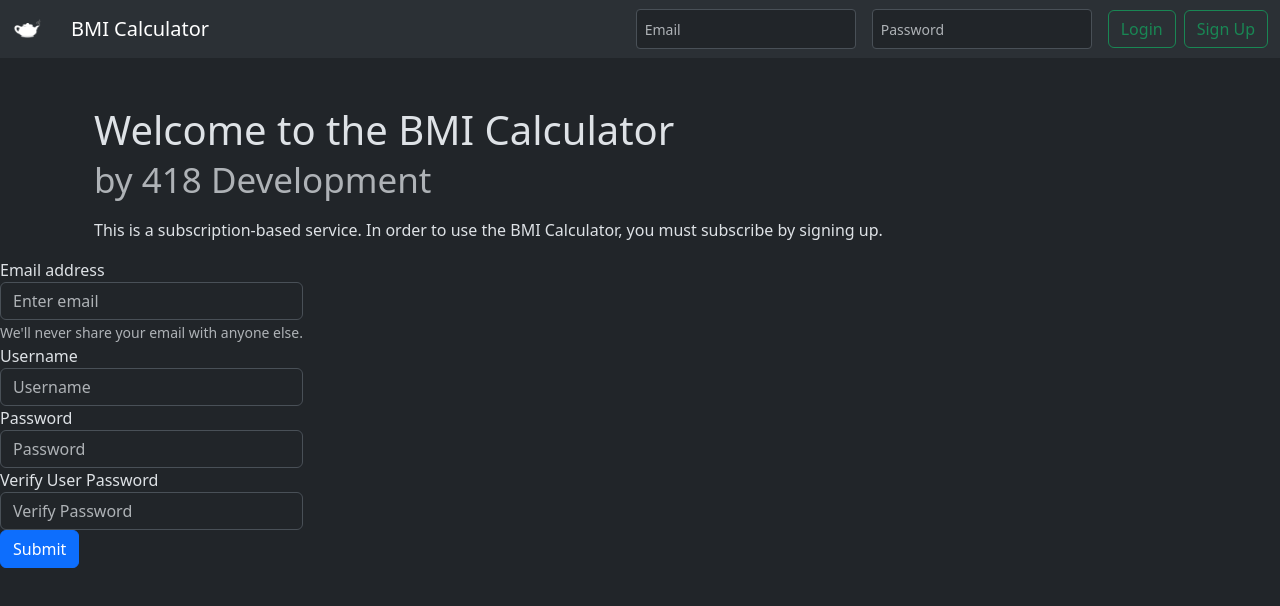
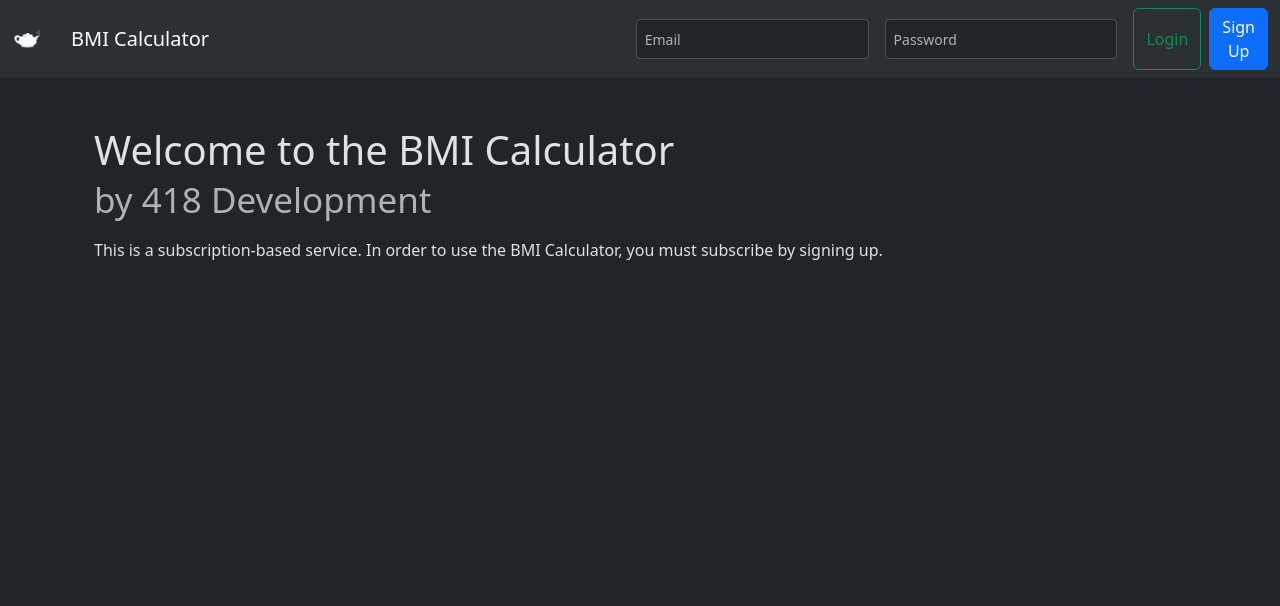
Before and after one commit to 418-Development/frontend, a React (Vite) app: page / in a window 1280 px wide. Shown: the top 606 px of the page. Built offline with nearby package versions, Linux system fonts and the light colour scheme.

Commit message:
Fixed Validation of User password and activation of modal dialog

```diff
--- a/src/components/Navigation.tsx
+++ b/src/components/Navigation.tsx
@@ -86,9 +86,9 @@ function Navigation({ isAuthenticated, onLogin, onSignUp, onSignOut }: Props) {
                                 <Button onClick={login} style="success" outline={true} className="me-2 text-nowrap" type="submit">
                                     Login
                                 </Button>
-                                <Button onClick={signUp} style="success" outline={true} className="text-nowrap" type="submit">
+                                <button className="btn btn-primary" data-bs-toggle="modal" data-bs-target="#modalSignUpForm" type="button">
                                     Sign Up
-                                </Button>
+                                </button>
                             </div>
                         </div>
                     ) : (
--- a/src/components/SignUpForm.tsx
+++ b/src/components/SignUpForm.tsx
@@ -8,17 +8,19 @@ interface Props {
 
 function SignUpForm({username = "", password = ""}: Props) {
     const [email, setEmail] = useState<string>("");
-    const [usernameInput, setUsername] = useState<string>("");
-    const [passwordInput, setPassword] = useState<string>("");
+    const [usernameInput, setUsername] = useState<string>(username);
+    const [passwordInput, setPassword] = useState<string>(password);
     const [verifyPassword, setVerifyPassword] = useState<string>("");
 
     const passwordValidation = useRef<HTMLDivElement>(null)
+    const passwordValidationInput = useRef<HTMLInputElement>(null)
 
     const checkPassword = async () => {
         if (passwordInput == verifyPassword) {
             signup()
         }
         else if (passwordValidation.current != null) {
+            passwordValidationInput.current?.classList.add("is-invalid")
             passwordValidation.current.textContent = "Passwords are not the same. Please try again."
         }
     }
@@ -44,9 +46,17 @@ function SignUpForm({username = "", password = ""}: Props) {
     }
 
     return (
+        <div id="modalSignUpForm" className="modal fade">
             <div className="modal-dialog modal-dialog-centered modal-dialog-scrollable">
+                <div className="modal-content">
+                    <div className="modal-header">
+                        <h5>Sign Up Form</h5>
+                    </div>
+                    <div className="modal-body">
                         <form action=""
-                    onSubmit={() => {
+                            onSubmit={(e) => {
+                                e.preventDefault();
+
                                 checkPassword();
                             }}
                         >
@@ -57,20 +67,25 @@ function SignUpForm({username = "", password = ""}: Props) {
                             </div>
                             <div className="form-group">
                                 <label htmlFor="Username">Username</label>
-                    <input type="text" onChange={(e) => {setUsername(e.target.value)}} className="form-control" id="username" placeholder="Username" value={username}/>
+                                <input type="text" onChange={(e) => {setUsername(e.target.value)}} className="form-control" id="username" placeholder="Username" value={usernameInput}/>
                             </div>
                             <div className="form-group">
                                 <label htmlFor="userPassword">Password</label>
-                    <input type="password" onChange={(e) => {setPassword(e.target.value)}} className="form-control" id="userPassword" placeholder="Password" value={password}/>
+                                <input type="password" onChange={(e) => {setPassword(e.target.value)}} className="form-control" id="userPassword" placeholder="Password" value={passwordInput}/>
                             </div>
                             <div className="form-group">
                                 <label htmlFor="verifyUserPassword">Verify User Password</label>
-                    <input type="password" onChange={(e) => {setVerifyPassword(e.target.value)}} className="form-control" id="verifyUserPassword" placeholder="Verify Password"/>
+                                <input type="password" ref={passwordValidationInput} onChange={(e) => {setVerifyPassword(e.target.value)}} className="form-control" id="verifyUserPassword" placeholder="Verify Password"/>
                                 <div className="invalid-feedback" ref={passwordValidation}></div>
                             </div>
                             <Button type="submit" className="btn btn-primary">Submit</Button>
                         </form>
                     </div>
+                    <div className="modal-footer"></div>
+                </div>
+            </div>
+        </div>
+
     )
 }
 
```
Lines whose indentation alone changed are shown as unchanged.
